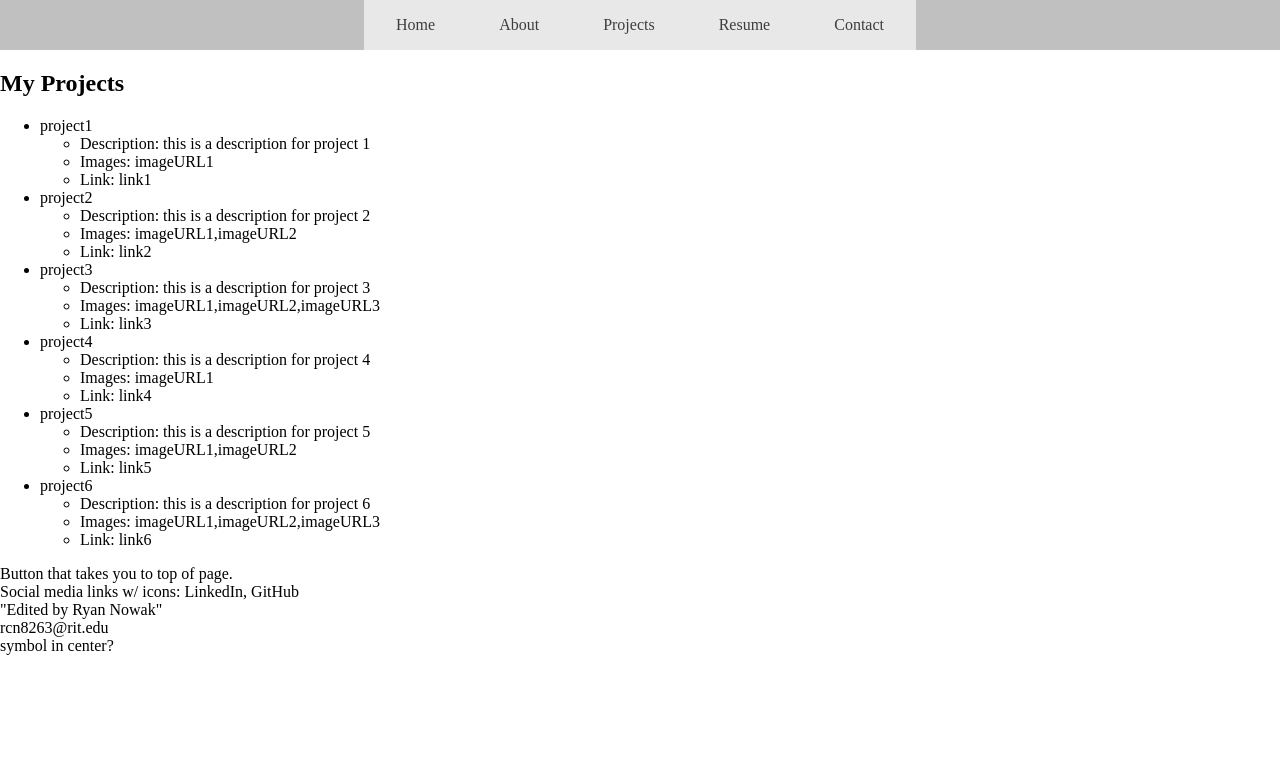
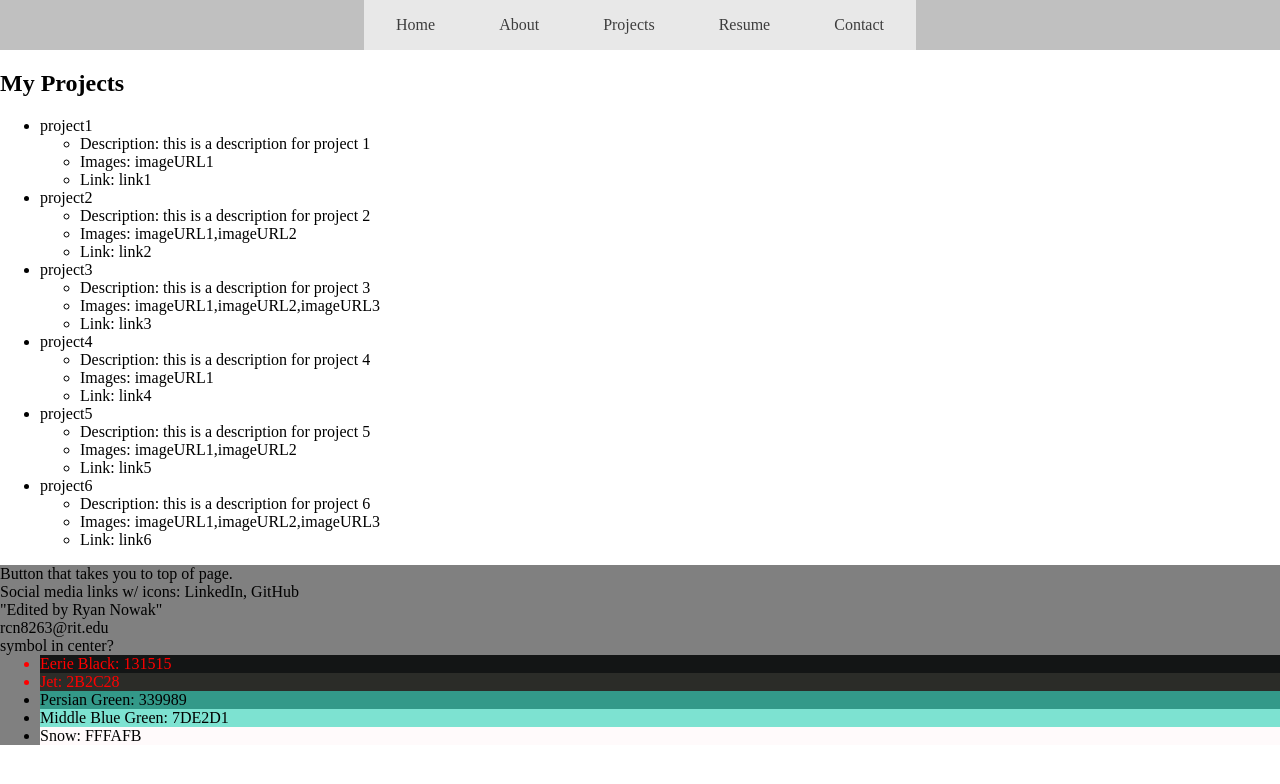
Before and after one commit to rcn8263/personal-website, an Angular app: page /projects in a window 1280 px wide. Shown: the top 784 px of the page. Built offline with nearby package versions, Linux system fonts and the light colour scheme.

Commit message:
added a color palette section to test different colors

```diff
--- a/src/app/about-me/about-me.component.html
+++ b/src/app/about-me/about-me.component.html
@@ -1 +1,3 @@
-<p>about-me works!</p>
+<body>
+    <p>about me works!</p>
+</body>
--- a/src/app/app.component.css
+++ b/src/app/app.component.css
@@ -20,3 +20,33 @@
 .topnav a.active {
   background-color: black;
 }
+
+.footer {
+  background-color: gray;
+}
+
+.colorPalette {
+  margin: 0;
+}
+
+.colorPalette .eerieBlack {
+  background-color: #131515;
+  color: red;
+}
+
+.colorPalette .jet {
+  background-color: #2b2c28;
+  color: red;
+}
+
+.colorPalette .persianGreen {
+  background-color: #339989;
+}
+
+.colorPalette .middleBlueGreen {
+  background-color: #7de2d1;
+}
+
+.colorPalette .snow {
+  background-color: #fffafb;
+}
--- a/src/app/app.component.html
+++ b/src/app/app.component.html
@@ -13,5 +13,12 @@
     <p>"Edited by Ryan Nowak"</p>
     <p>rcn8263@rit.edu</p>
     <p>symbol in center?</p>
+    <ul class="colorPalette">
+      <li class="eerieBlack">Eerie Black: 131515</li>
+      <li class="jet">Jet: 2B2C28</li>
+      <li class="persianGreen">Persian Green: 339989</li>
+      <li class="middleBlueGreen">Middle Blue Green: 7DE2D1</li>
+      <li class="snow">Snow: FFFAFB</li>
+    </ul>
   </div>
 </body>
--- a/src/app/contact/contact.component.html
+++ b/src/app/contact/contact.component.html
@@ -1 +1,3 @@
-<p>contact works!</p>
+<body>
+    <p>contact works!</p>
+</body>
--- a/src/app/home/home.component.css
+++ b/src/app/home/home.component.css
@@ -2,7 +2,7 @@
   height: 60em;
   background-size: cover;
   width: auto;
-  background-image: url("bg.jpg");
+  background-image: url("images/bg.jpg");
   background-position: 50% 50%;
 }
 
--- a/src/app/projects/projects.component.html
+++ b/src/app/projects/projects.component.html
@@ -1,3 +1,4 @@
+<body>
     <h2>My Projects</h2>
     <ul class="projects">
         <li *ngFor="let project of projects">
@@ -9,3 +10,4 @@
             </ul>
         </li>
     </ul>
+</body>
```
Also changed, not shown: src/app/home/images/bg.jpg (renamed from src/app/home/bg.jpg). Lines whose indentation alone changed are shown as unchanged.
